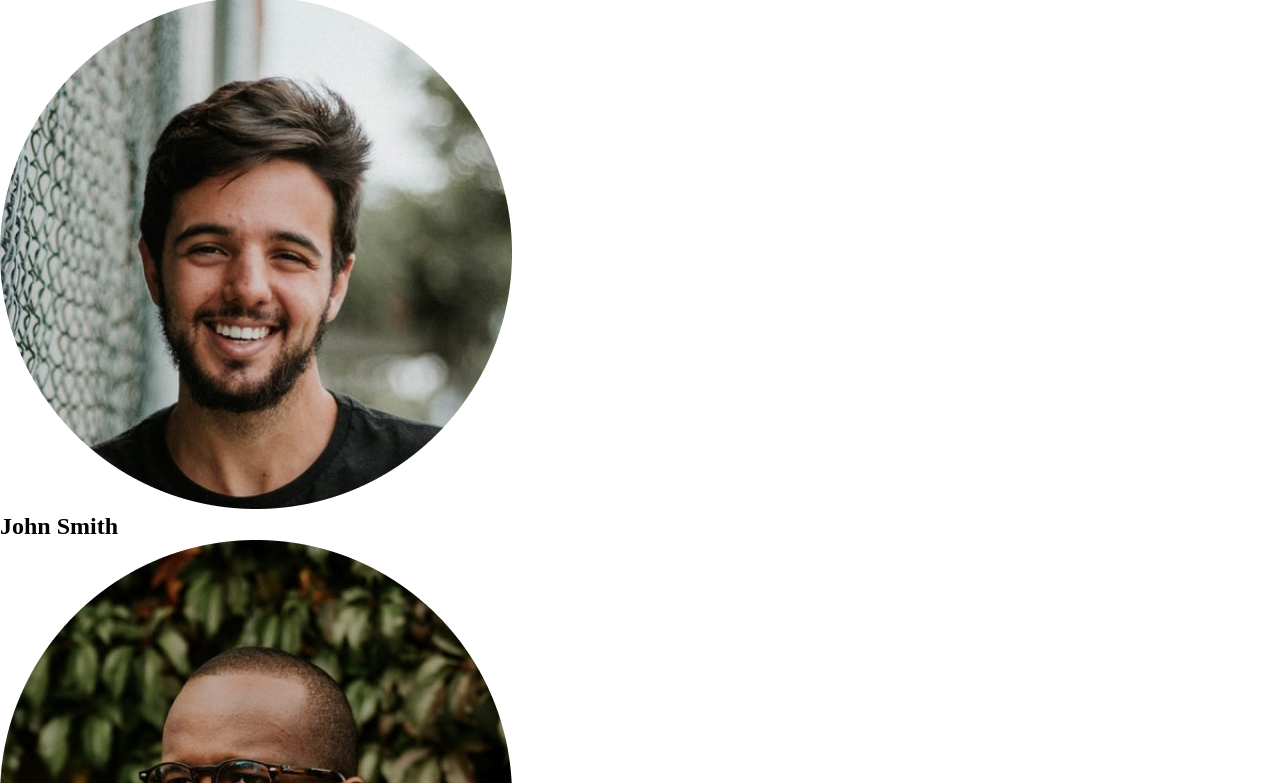
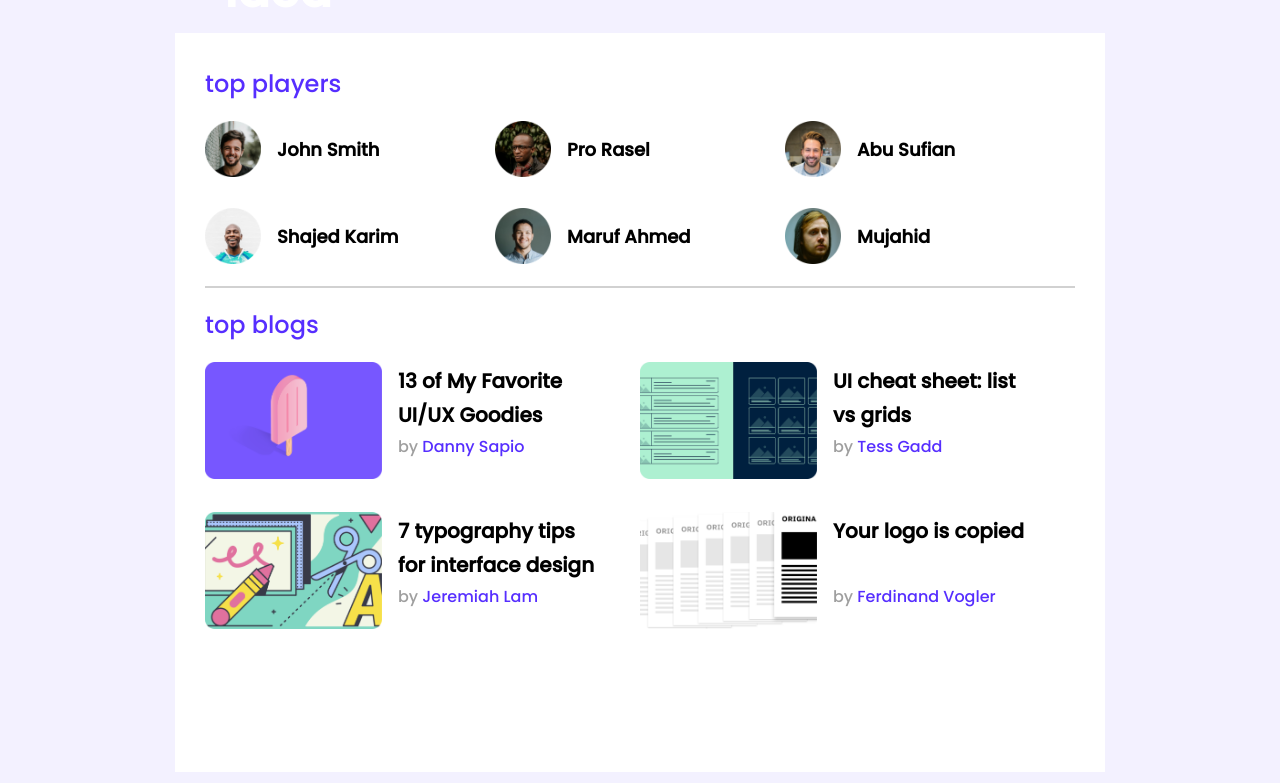
Before and after one commit to euhansarkar/leader-board, a plain HTML site: page index.html in a window 1280 px wide. Shown: the part 97-880 px from the top of the page. Drawn offline with Linux system fonts and the light colour scheme.

Commit message:
second commit

```diff
--- a/index.html
+++ b/index.html
@@ -19,10 +19,10 @@
             </div>
             <div class="menubar">
                 <ul>
-                    <li><a href="#">Home</a></li>
-                    <li><a href="#">About</a></li>
-                    <li><a href="#">Works</a></li>
-                    <li><a href="#"><img src="images/icons/profile.png" alt=""></a></li>
+                    <li><a href="" href="#">Home</a></li>
+                    <li><a href="" href="#">About</a></li>
+                    <li><a href="" href="#">Works</a></li>
+                    <li><a href="" href="#"><img src="images/icons/profile.png" alt=""></a></li>
                 </ul>
             </div>
         </div>
@@ -33,63 +33,91 @@
     <main>
         <!-- top players and top blogs section  -->
         <section>
+            <div class="containerTwo">
                 <div class="top-players">
+                    <h1 class="section-title">top players</h1>
+                    <div class="players">
                         <div class="player">
                             <img src="images/players/player-1.png" alt="">
-                    <h2>John Smith</h2>
+                            <h2 class="player-name">John Smith</h2>
                         </div>
                         <div class="player">
                             <img src="images/players/player-2.png" alt="">
-                    <h2>Pro Rasel</h2>
+                            <h2 class="player-name">Pro Rasel</h2>
                         </div>
                         <div class="player">
                             <img src="images/players/player-3.png" alt="">
-                    <h2>Abu Sufian</h2>
+                            <h2 class="player-name">Abu Sufian</h2>
                         </div>
                         <div class="player">
                             <img src="images/players/player-4.png" alt="">
-                    <h2>Shajed Karim</h2>
+                            <h2 class="player-name">Shajed Karim</h2>
                         </div>
                         <div class="player">
                             <img src="images/players/player-5.png" alt="">
-                    <h2>Maruf Ahmed</h2>
+                            <h2 class="player-name">Maruf Ahmed</h2>
                         </div>
                         <div class="player">
                             <img src="images/players/player-6.png" alt="">
-                    <h2>Mujahid</h2>
+                            <h2 class="player-name">Mujahid</h2>
                         </div>
                     </div>
+                </div>
+                <hr>
                 <div class="top-blogs">
+                    <h1 class="section-title">top blogs</h1>
                     <div class="blogs">
+                        <article class="blog">
+                            <div class="thumbnail">
                                 <img src="images/blogs/blog-1.png" alt="">
-                    <h1>13 of My Favorite UI/UX Goodies</h1>
-                    <p>by<span>Danny Sapio</span></p>
                             </div>
-                <div class="blogs">
+                            <div class="blog-info">
+                                <h1 class="blog-title">13 of My Favorite UI/UX Goodies</h1>
+                                <p class="blog-author">by <a href="">Danny Sapio</a></p>
+                            </div>
+                        </article>
+                        <article class="blog">
+                            <div class="thumbnail">
                                 <img src="images/blogs/blog-2.png" alt="">
-                    <h1>UI cheat sheet: list vs grids</h1>
-                    <p>by<span>Tess Gadd</span></p>
                             </div>
-                <div class="blogs">
+                            <div class="blog-info">
+                                <h1 class="blog-title">UI cheat sheet: list vs grids</h1>
+                                <p class="blog-author">by <a href="">Tess Gadd</a></p>
+                            </div>
+                        </article>
+                        <article class="blog">
+                            <div class="thumbnail">
                                 <img src="images/blogs/blog-3.png" alt="">
-                    <h1>7 typography tips for interface design</h1>
-                    <p>by<span>Jeremiah Lam</span></p>
                             </div>
-                <div class="blogs">
+                            <div class="blog-info">
+                                <h1 class="blog-title">7 typography tips for interface design</h1>
+                                <p class="blog-author">by <a href="">Jeremiah Lam</a></p>
+                            </div>
+                        </article>
+                        <article class="blog">
+                            <div class="thumbnail">
                                 <img src="images/blogs/blog-4.png" alt="">
-                    <h1>Your logo is copied</h1>
-                    <p>by<span>Ferdinand Vogler</span></p>
+                            </div>
+                            <div class="blog-info">
+                                <h1 class="blog-title">Your logo is copied</h1>
+                                <p class="blog-author">by <a href="">Ferdinand Vogler</a></p>
+                            </div>
+                        </article>
+                    </div>
                 </div>
             </div>
         </section>
     </main>
     <!-- main end  -->
 
-    <!-- footer start  -->
-    <footer>
+    <!-- latest course start  -->
+    <section>
+        <div class="containerThree">
             <div class="latest-couses">
+                <h1 class="section-title">latest courses</h1>
                 <div class="courses">
-                <img src="images/courses/course-1.png" alt="">
+                    <div class="course">
+                        <img src="images/course/course-1.png" alt="">
                         <h1>React - The Complete Guide 2020</h1>
                         <p>Reed Krakoff.</p>
                         <div class="icon">
@@ -98,8 +126,8 @@
                             <p class="duration"><img src="images/icons/clock.png" alt="">01.30 hr</p>
                         </div>
                     </div>
-            <div class="courses">
-                <img src="images/courses/course-2.png" alt="">
+                    <div class="course">
+                        <img src="images/course/course-2.png" alt="">
                         <h1>Guide 2020 Master Powerpoint Course</h1>
                         <p>Walter Scott</p>
                         <div class="icon">
@@ -108,8 +136,8 @@
                             <p class="duration"><img src="images/icons/clock.png" alt="">01.30 hr</p>
                         </div>
                     </div>
-            <div class="courses">
-                <img src="images/courses/course-3.png" alt="">
+                    <div class="course">
+                        <img src="images/course/course-3.png" alt="">
                         <h1>The Complete JavaScript Course 2020</h1>
                         <p>Reed Krakoff.</p>
                         <div class="icon">
@@ -119,7 +147,9 @@
                         </div>
                     </div>
                 </div>
-    </footer>
-    <!-- footer end  -->
+            </div>
+        </div>
+    </section>
+    <!-- latest course end  -->
 </body>
 </html>
--- a/styles/style.css
+++ b/styles/style.css
@@ -1,8 +1,14 @@
+/* google fonts  */
+@import url('https://fonts.googleapis.com/css2?family=Pacifico&family=Poppins:wght@500&display=swap');
+
 /* basic markup */
-*{
+body{
     margin: 0;
     padding: 0;
     box-sizing: border-box;
+    font-family: 'Pacifico', cursive;
+    font-family: 'Poppins', sans-serif;
+    background-color: #f3f1ff;
 }
 
 
@@ -31,6 +37,7 @@
     color: #fff;
     margin-left: 12px;
     font-size: 3em;
+    margin-bottom: 40px;
 }
 
 .menubar ul {
@@ -54,3 +61,111 @@
 .menubar ul li a:hover{
     color: #000;
 }
+
+/* top players style  */
+main{
+    display: flex;
+    justify-content: center;
+}
+.containerTwo{
+    width: 870px;
+    height: 679px;
+    background-color: #fff;
+    padding: 30px;
+    margin-top: 36px;
+}
+
+.top-players{
+    margin-bottom: 21px;
+}
+
+.section-title{
+    color: #562EFF;
+    font-size: 24px;
+    font-weight: 500;
+}
+.players{
+    display: grid;
+    grid-template-columns: repeat(3, 1fr);
+    grid-template-rows: repeat(2, 1fr);
+    grid-row-gap: 30px;
+}
+
+.section-title{
+    margin-top: 3px;
+}
+
+.player{
+    display: flex;
+    align-items: center;
+}
+.player img{
+    width: 56px;
+    height: 56px;
+}
+
+.player-name{
+    margin-left: 16px;
+    font-size: 18px;
+}
+
+hr{
+    border: 1px solid #D1D1D1;
+}
+
+/* top blogs styles  */
+
+.top-blogs{
+    margin-top: 19px;
+}
+
+.blogs{
+    display: grid;
+    grid-template-columns: repeat(2, 1fr);
+    grid-row-gap: 26px;
+}
+
+.blog{
+    display: flex;
+    align-items: flex-start;
+}
+
+.blog .thumbnail img{
+    width: 177px;
+    height: 117px;
+}
+
+.blog-info{
+    margin-left: 16px;
+}
+
+.blog-title{
+    margin: 2px 0px;
+    width: 197px;
+    height: 68px;
+    font-size: 20px;
+    line-height: 34px;
+}
+
+.blog-author{
+    margin: 2px 0px;
+    color: #9F9F9F;
+    width: 168px;
+    height: 25px;
+    font-size: 16px;
+}
+
+.blog-author a{
+    color: #562EFF;
+    text-decoration: none;
+}
+
+/* latest courses style  */
+
+.containerThree{
+    width: 870px;
+    height: 679px;
+    background-color: #fff;
+    padding: 30px;
+    margin-top: 21px;
+}
```
Lines whose indentation alone changed are shown as unchanged.
